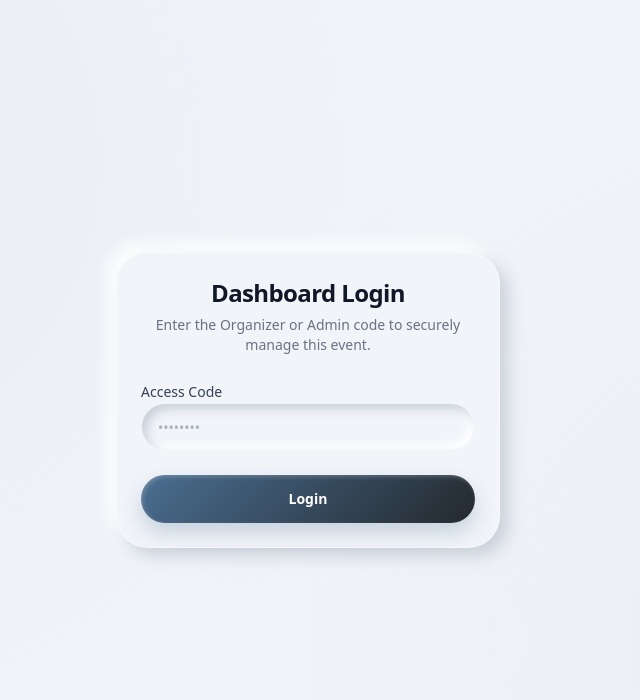
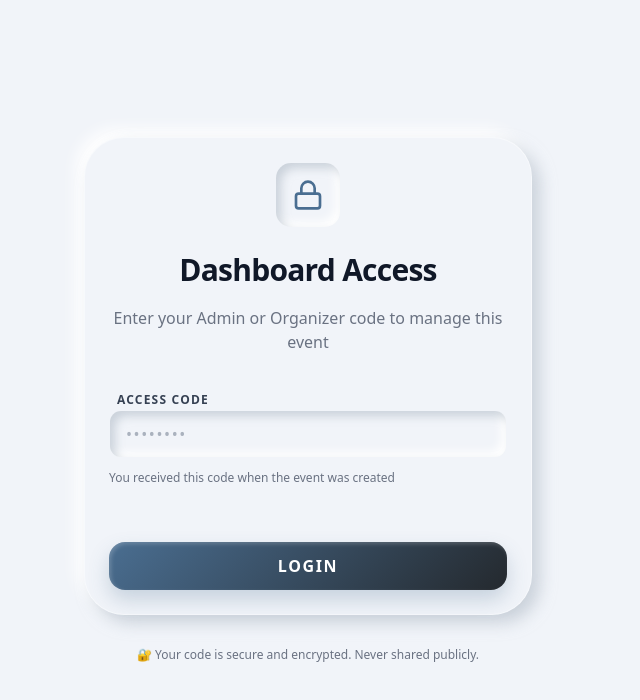
Before and after one commit to a-elhaag/campus_ops, a Next.js app: page /e/1/login in a window 1280 px wide. Shown: the top 700 px of the page, without its empty margins (332-972 px from the left). Built offline with nearby package versions, Linux system fonts and the light colour scheme.

Commit message:
feat: enhance Login and RSVP forms with improved styling, accessibility features, and confirmation messages

```diff
--- a/app/e/[slug]/login/page.tsx
+++ b/app/e/[slug]/login/page.tsx
@@ -6,6 +6,7 @@ import { Card, CardHeader, CardTitle, CardDescription, CardContent, CardFooter }
 import { Button } from "@/components/ui/button";
 import { Input } from "@/components/ui/input";
 import { Label } from "@/components/ui/label";
+import { Lock } from "lucide-react";
 
 export default function LoginPage({ params }: { params: Promise<{ slug: string }> }) {
     const router = useRouter();
@@ -45,28 +46,69 @@ export default function LoginPage({ params }: { params: Promise<{ slug: string }
     }
 
     return (
-        <main className="flex min-h-screen flex-col items-center justify-center p-4">
-            <Card className="w-full max-w-sm">
-                <CardHeader className="text-center">
-                    <CardTitle className="text-2xl">Dashboard Login</CardTitle>
-                    <CardDescription>Enter the Organizer or Admin code to securely manage this event.</CardDescription>
+        <main className="relative min-h-screen flex flex-col items-center justify-center p-4 bg-[#F1F4F9] dark:bg-gradient-to-b dark:from-gray-900 dark:to-gray-800">
+            {/* Background elements for visual depth */}
+            <div className="fixed -top-40 -left-40 w-[500px] h-[500px] bg-[#4A6E91]/05 rounded-full mix-blend-multiply filter blur-[100px] opacity-70 pointer-events-none dark:opacity-20"></div>
+            <div className="fixed bottom-0 right-0 w-[600px] h-[600px] bg-[#85929E]/05 rounded-full mix-blend-multiply filter blur-[120px] opacity-60 pointer-events-none dark:opacity-15"></div>
+
+            <div className="w-full max-w-md relative z-10">
+                <Card className="neo-flat dark:bg-gray-800/50 rounded-[2.5rem] border-gray-200 dark:border-gray-700">
+                    <CardHeader className="text-center pb-8">
+                        <div className="flex justify-center mb-6">
+                            <div className="p-4 rounded-2xl neo-pressed dark:bg-gray-700 flex items-center justify-center">
+                                <Lock className="w-8 h-8 text-[#4A6E91] dark:text-[#B074ED]" />
+                            </div>
+                        </div>
+                        <CardTitle className="text-3xl font-bold">Dashboard Access</CardTitle>
+                        <CardDescription className="text-base mt-3">
+                            Enter your Admin or Organizer code to manage this event
+                        </CardDescription>
                     </CardHeader>
                     <form onSubmit={handleSubmit}>
-                    <CardContent className="space-y-4">
-                        {error && <div className="text-red-500 text-sm font-medium bg-red-50 p-2 rounded text-center">{error}</div>}
+                        <CardContent className="space-y-6">
+                            {error && (
+                                <div className="p-4 bg-red-50 dark:bg-red-900/20 border border-red-200/50 dark:border-red-200/10 text-red-900 dark:text-red-100 rounded-2xl text-sm font-semibold">
+                                    <p className="flex items-center gap-2">
+                                        <span>⚠️</span>
+                                        {error}
+                                    </p>
+                                </div>
+                            )}
 
-                        <div className="space-y-2">
-                            <Label htmlFor="code">Access Code</Label>
-                            <Input id="code" name="code" type="password" required placeholder="••••••••" />
+                            <div className="space-y-3">
+                                <Label htmlFor="code" className="text-xs font-bold uppercase tracking-widest text-gray-700 dark:text-gray-300 ml-2">
+                                    Access Code
+                                </Label>
+                                <Input
+                                    id="code"
+                                    name="code"
+                                    type="password"
+                                    required
+                                    placeholder="••••••••"
+                                    autoFocus
+                                    className="h-12 rounded-xl text-base border-gray-300 dark:border-gray-600 dark:bg-gray-700/50 dark:text-gray-100 dark:placeholder-gray-400 font-mono tracking-widest"
+                                />
+                                <p className="text-xs text-gray-500 dark:text-gray-400 mt-2">
+                                    You received this code when the event was created
+                                </p>
                             </div>
                         </CardContent>
-                    <CardFooter>
-                        <Button type="submit" className="w-full" disabled={loading}>
+                        <CardFooter className="pt-8">
+                            <button
+                                type="submit"
+                                disabled={loading}
+                                className="w-full neo-vibrant h-12 rounded-2xl text-base font-bold uppercase tracking-widest disabled:opacity-50 transition-all"
+                            >
                                 {loading ? "Authenticating..." : "Login"}
-                        </Button>
+                            </button>
                         </CardFooter>
                     </form>
                 </Card>
+
+                <p className="text-center text-xs text-gray-500 dark:text-gray-400 mt-8 px-4">
+                    🔐 Your code is secure and encrypted. Never shared publicly.
+                </p>
+            </div>
         </main>
     );
 }
--- a/app/e/[slug]/rsvp-form.tsx
+++ b/app/e/[slug]/rsvp-form.tsx
@@ -42,21 +42,32 @@ export default function RSVPForm({ slug }: { slug: string }) {
 
   if (success) {
     return (
-      <div className="p-4 bg-[#4A6E91]/10 backdrop-blur-sm border border-[#4A6E91]/20 text-[#24292E] rounded-lg text-sm font-bold text-center">
-        ✨ Registration Confirmed!
+      <div className="p-6 bg-green-50 dark:bg-green-900/20 border border-green-200/50 dark:border-green-200/10 text-green-900 dark:text-green-100 rounded-2xl text-center space-y-2">
+        <p className="text-lg font-bold">✨ Registration Confirmed</p>
+        <p className="text-sm text-green-800 dark:text-green-200">
+          Thank you for registering! We'll see you at the event.
+        </p>
       </div>
     );
   }
   return (
-    <form onSubmit={handleSubmit} className="space-y-4">
-      <div className="space-y-2">
-        <Label htmlFor="name">Full Name</Label>
-        <Input id="name" name="name" required placeholder="Jane Doe" />
+    <form onSubmit={handleSubmit} className="space-y-6">
+      <div className="space-y-3">
+        <Label htmlFor="name" className="text-xs font-bold uppercase tracking-widest text-gray-700 dark:text-gray-300 ml-2">
+          Full Name
+        </Label>
+        <Input
+          id="name"
+          name="name"
+          required
+          placeholder="Jane Doe"
+          className="h-12 rounded-xl text-base border-gray-300 dark:border-gray-600 dark:bg-gray-700/50 dark:text-gray-100 dark:placeholder-gray-400"
+        />
       </div>
 
-      <div className="space-y-2">
-        <Label htmlFor="email">
-          Email Address <span className="text-red-500">*</span>
+      <div className="space-y-3">
+        <Label htmlFor="email" className="text-xs font-bold uppercase tracking-widest text-gray-700 dark:text-gray-300 ml-2">
+          Email Address <span className="text-red-500 font-bold">*</span>
         </Label>
         <Input
           id="email"
@@ -64,12 +75,13 @@ export default function RSVPForm({ slug }: { slug: string }) {
           type="email"
           required
           placeholder="jane@example.com"
+          className="h-12 rounded-xl text-base border-gray-300 dark:border-gray-600 dark:bg-gray-700/50 dark:text-gray-100 dark:placeholder-gray-400"
         />
       </div>
 
-      <div className="space-y-2">
-        <Label htmlFor="phone">
-          Phone Number <span className="text-red-500">*</span>
+      <div className="space-y-3">
+        <Label htmlFor="phone" className="text-xs font-bold uppercase tracking-widest text-gray-700 dark:text-gray-300 ml-2">
+          Phone Number <span className="text-red-500 font-bold">*</span>
         </Label>
         <Input
           id="phone"
@@ -77,12 +89,17 @@ export default function RSVPForm({ slug }: { slug: string }) {
           type="tel"
           required
           placeholder="+1 (555) 123-4567"
+          className="h-12 rounded-xl text-base border-gray-300 dark:border-gray-600 dark:bg-gray-700/50 dark:text-gray-100 dark:placeholder-gray-400"
         />
       </div>
 
-      <Button type="submit" className="w-full" disabled={loading}>
+      <button
+        type="submit"
+        disabled={loading}
+        className="w-full neo-vibrant h-12 rounded-2xl text-base font-bold uppercase tracking-widest disabled:opacity-50 transition-all mt-8"
+      >
         {loading ? "Registering..." : "Confirm RSVP"}
-      </Button>
+      </button>
     </form>
   );
 }
```
Lines whose indentation alone changed are shown as unchanged.
